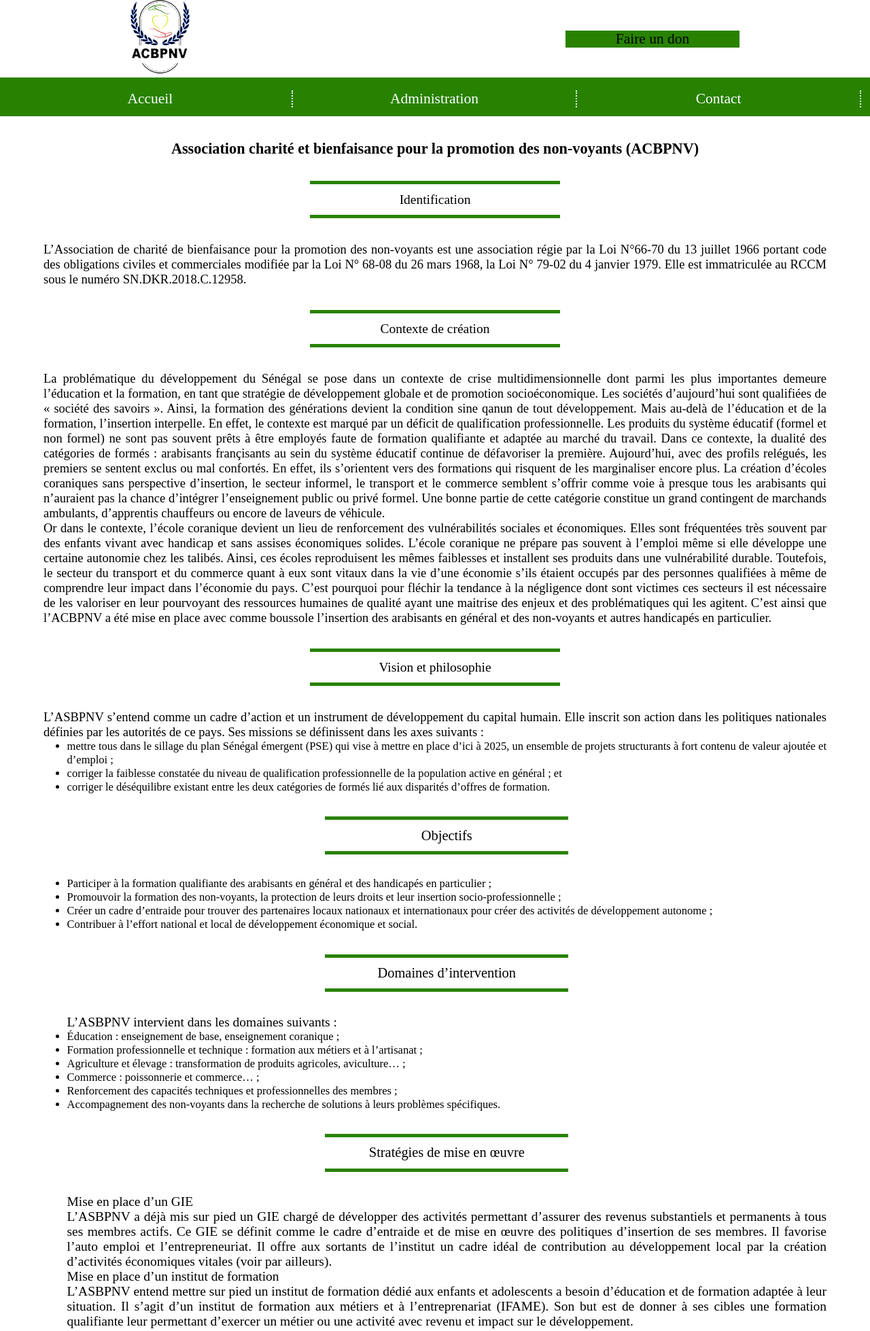
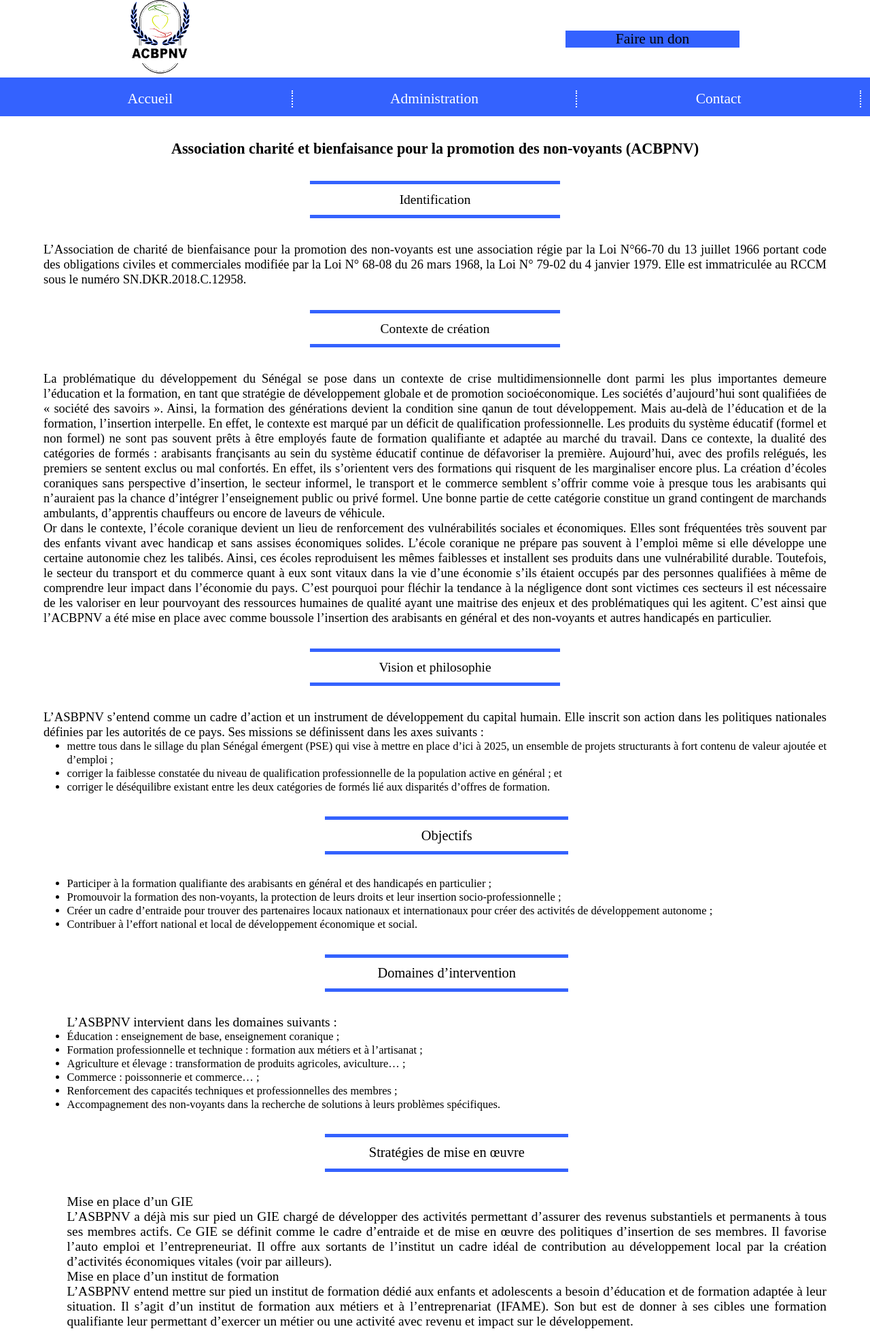
Before and after one commit to RokhayaJOhnson/non-voyants, a PHP site: page /AssociationCharite/index.php in a window 1280 px wide. Shown: the top 1958 px of the page at 68% size. Run offline with PHP 8.4, Linux system fonts and the light colour scheme.

Commit message:
Changement de couleur, du vert au bleu du logo

```diff
--- a/styles/footer.css
+++ b/styles/footer.css
@@ -1,5 +1,5 @@
 footer{
 	margin-top: 2%;
 	padding: 2%;
-	background-color: #288200;
+	background-color: #3462fe;
 }
--- a/styles/index-style.css
+++ b/styles/index-style.css
@@ -19,8 +19,8 @@ main{
 .hr{
 	width: 30%;
 	margin: auto;
-	border-bottom: 5px #288200 solid;
-	border-top: 5px #288200 solid;
+	border-bottom: 5px #3462fe solid;
+	border-top: 5px #3462fe solid;
 	padding: 1%;
 	margin-bottom: 3%;
 	margin-top: 3%;
--- a/styles/menu.css
+++ b/styles/menu.css
@@ -5,7 +5,7 @@
 }
 header{
 	width: 100%;
-	background-color: #288200;
+	background-color: #3462fe;
 }
 
 #logo{
@@ -27,7 +27,7 @@ header{
 	color: #000000;
 	display: block;
 	width: 20%;
-	background-color: #288200;
+	background-color: #3462fe;
 	text-align: center;
 }
 
```
